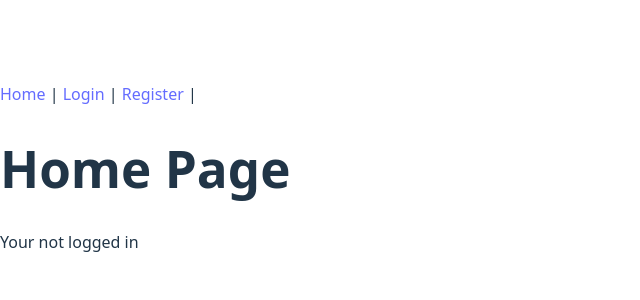
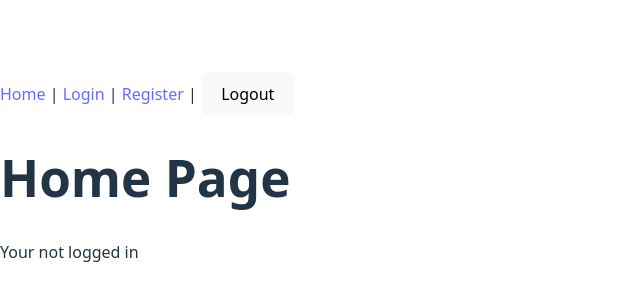
Before and after one commit to petericranston/Creative-Web, a React (Vite) app in the folder Creative Web Project/frontend/: page / in a window 1280 px wide. Shown: the part 224-524 px from the top of the page, without its empty margins (0-640 px from the left). Built offline with nearby package versions, Linux system fonts and the light colour scheme; no server answers.

Commit message:
Getting logging out to work

```diff
--- a/Creative Web Project/frontend/src/components/navbar.jsx
+++ b/Creative Web Project/frontend/src/components/navbar.jsx
@@ -1,10 +1,26 @@
 import { Link } from "react-router-dom";
+import { useNavigate } from "react-router-dom";
 
 export default function Navbar() {
+  const navigate = useNavigate();
+  const logout = async () => {
+    //Logout function
+    await fetch("/api/logout", {
+      method: "POST",
+      credentials: "include",
+    });
+    if (window.location.pathname === "/") {
+      window.location.reload(); //Reloading page if the user is already on the home page
+    } else {
+      navigate("/"); //Sending user to home page if they aren't already on it
+    }
+  };
   return (
+    //Nav buttons
     <nav>
       <Link to="/">Home</Link> | <Link to="/login">Login</Link> |{" "}
-      <Link to="/register">Register</Link> |
+      <Link to="/register">Register</Link> |{" "}
+      <button onClick={logout}>Logout</button>
     </nav>
   );
 }
```
Also changed, not shown: 1 other file (tests, documents, lock files or other folders).
